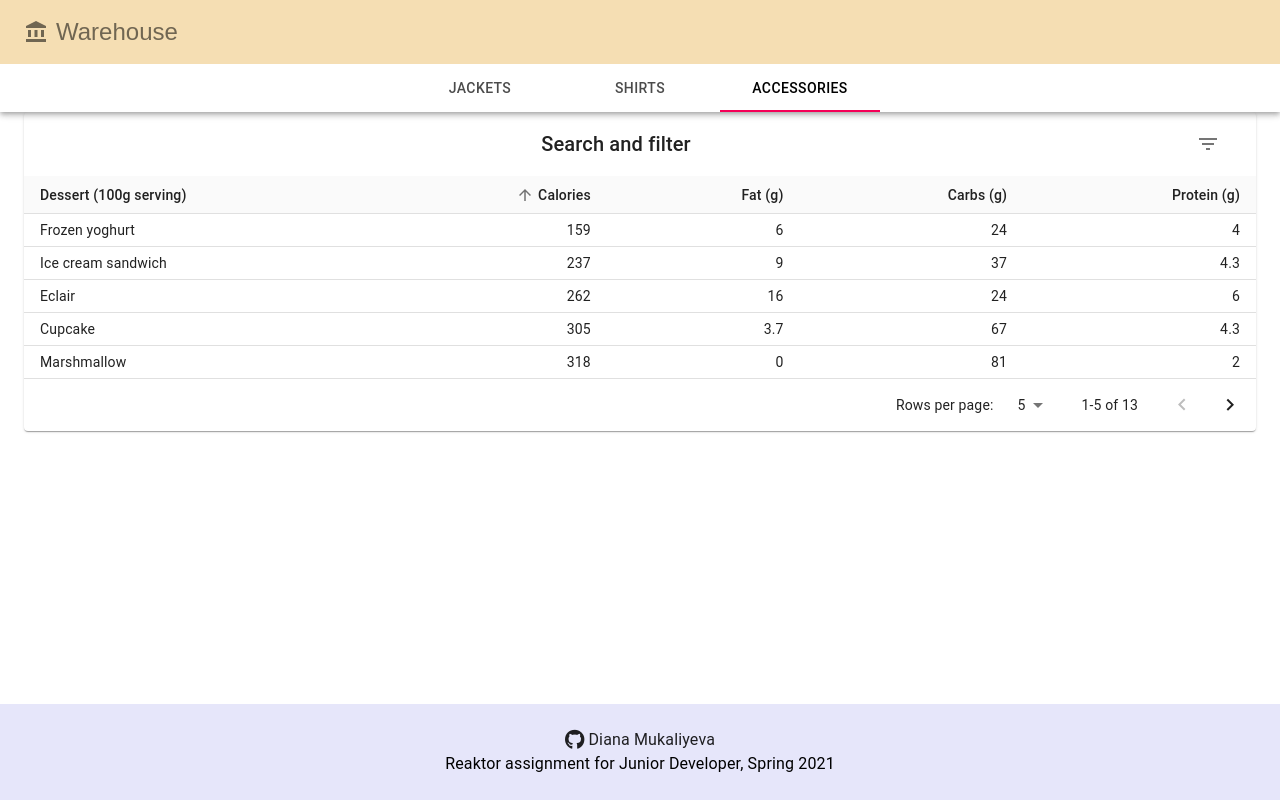
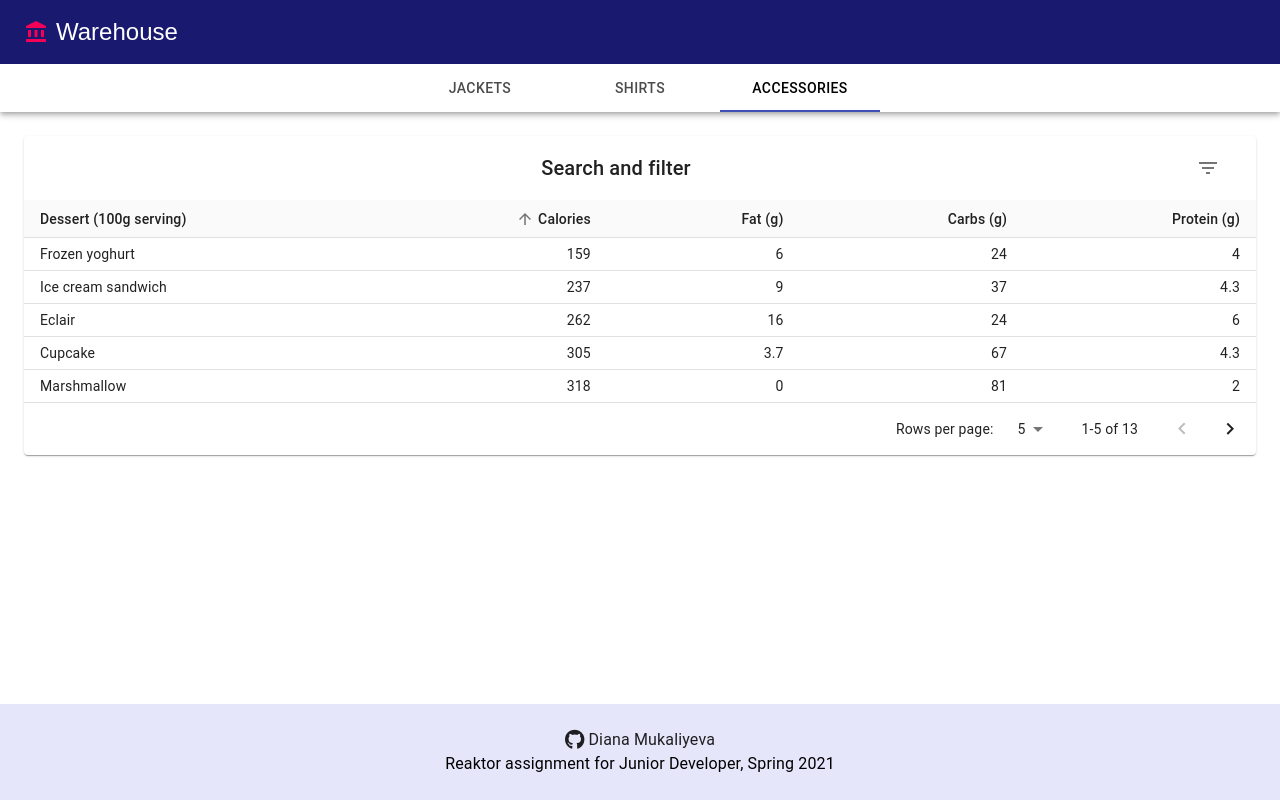
Before and after one commit to DianaMukaliyeva/warehouse, a React (Create React App) app: page /category/accessories in a window 1280 px wide. Built offline with nearby package versions, Linux system fonts and the light colour scheme.

Commit message:
style:  improve styling

```diff
--- a/package.json
+++ b/package.json
@@ -8,6 +8,7 @@
     "@testing-library/jest-dom": "^5.11.6",
     "@testing-library/react": "^11.2.2",
     "@testing-library/user-event": "^12.2.2",
+    "axios": "^0.21.0",
     "react": "^17.0.1",
     "react-dom": "^17.0.1",
     "react-router-dom": "^5.2.0",
--- a/src/components/CustomTabs.js
+++ b/src/components/CustomTabs.js
@@ -24,7 +24,7 @@ const CustomTabs = () => {
   return (
     <Container>
       <Box display="flex" justifyContent="center">
-        <Tabs variant="scrollable" scrollButtons="on" value={tab}>
+        <Tabs variant="scrollable" indicatorColor="primary" scrollButtons="on" value={tab}>
           <Tab className={classes.hidden} label="hidden" value="/" />
           {tabs.map((item) => (
             <Tab
--- a/src/components/Navigation.js
+++ b/src/components/Navigation.js
@@ -10,12 +10,14 @@ const Navigation = () => {
 
   return (
     <AppBar color="inherit" position="sticky">
-      <Box bgcolor="wheat">
+      <Box bgcolor="midnightblue">
         <Toolbar>
           <Link className={classes.textDecorNone} to="/">
-            <IconButton edge="start">
+            <IconButton color="secondary" edge="start">
               <AccountBalanceIcon />
-              <Box pl={1}>Warehouse</Box>
+              <Box color="white" pl={1}>
+                Warehouse
+              </Box>
             </IconButton>
           </Link>
         </Toolbar>
--- a/src/index.js
+++ b/src/index.js
@@ -2,9 +2,4 @@ import React from 'react';
 import ReactDOM from 'react-dom';
 import App from './components/App';
 
-ReactDOM.render(
-  <React.StrictMode>
-    <App />
-  </React.StrictMode>,
-  document.getElementById('root')
-);
+ReactDOM.render(<App />, document.getElementById('root'));
--- a/src/styles.js
+++ b/src/styles.js
@@ -10,6 +10,7 @@ export const useStyles = makeStyles(
     },
     paper: {
       width: '100%',
+      marginTop: theme.spacing(3),
       marginBottom: theme.spacing(2),
     },
     container: {
```
Also changed, not shown: 1 other file (tests, documents, lock files or other folders).
